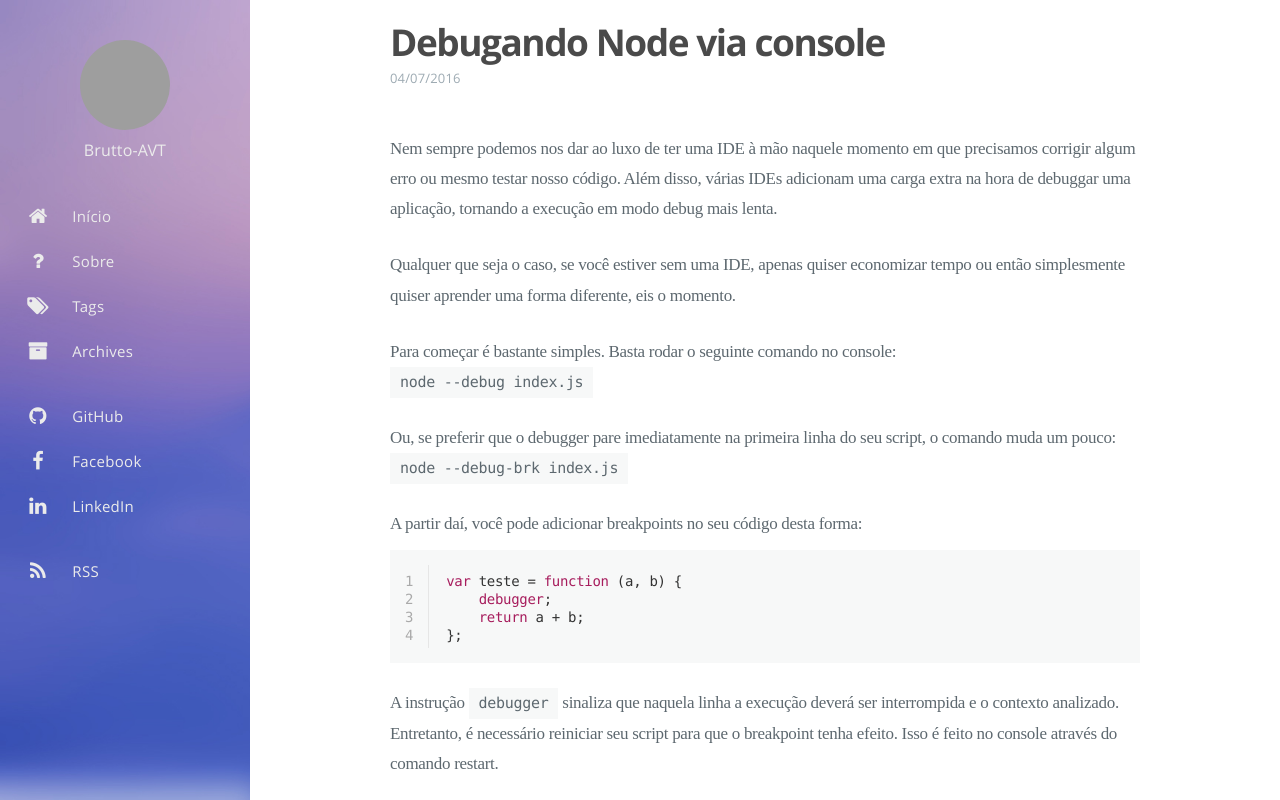
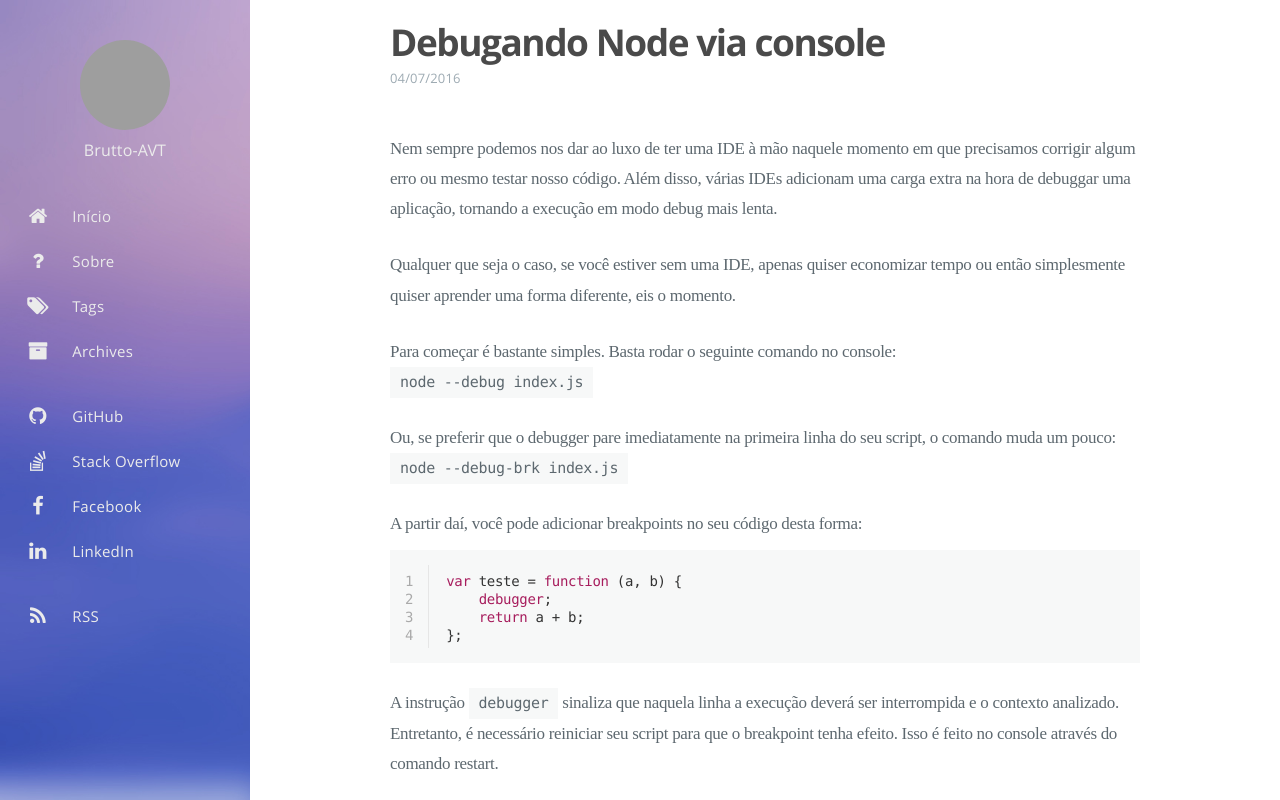
Before and after one commit to brutto-avt/brutto-avt.github.io, a plain HTML site: page 04/07/2016/Debugando-Node-via-console/index.html in a window 1280 px wide. Shown: the top 800 px of the page. Drawn offline with Linux system fonts and the light colour scheme; grey boxes are pictures that could not be loaded; a script that the page names is missing; a web font is replaced by a local one.

Commit message:
Site updated: 2016-07-04 20:58:59

```diff
--- a/04/07/2016/Debugando-Node-via-console/index.html
+++ b/04/07/2016/Debugando-Node-via-console/index.html
@@ -155,6 +155,15 @@
 
                     <i class="sidebar-button-icon fa fa-lg fa-github"></i>
                     <span class="sidebar-button-desc">GitHub</span>
+                </a>
+        </li>
+
+            <li class="sidebar-button">
+
+                    <a  class="sidebar-button-link " href="http://stackoverflow.com/users/6549300" target="_blank">
+
+                    <i class="sidebar-button-icon fa fa-lg fa-stack-overflow"></i>
+                    <span class="sidebar-button-desc">Stack Overflow</span>
                 </a>
         </li>
 
```
Also changed, not shown: 04/07/2016/Dica-util-do-dia-Filtro-slice/index.html (+9 -0 lines), all-archives/index.html (+9 -0 lines), all-tags/index.html (+9 -0 lines), archives/2016/07/index.html (+9 -0 lines), archives/2016/index.html (+9 -0 lines), archives/index.html (+9 -0 lines), index.html (+9 -0 lines), tags/angular/index.html (+9 -0 lines), tags/node/index.html (+9 -0 lines).
